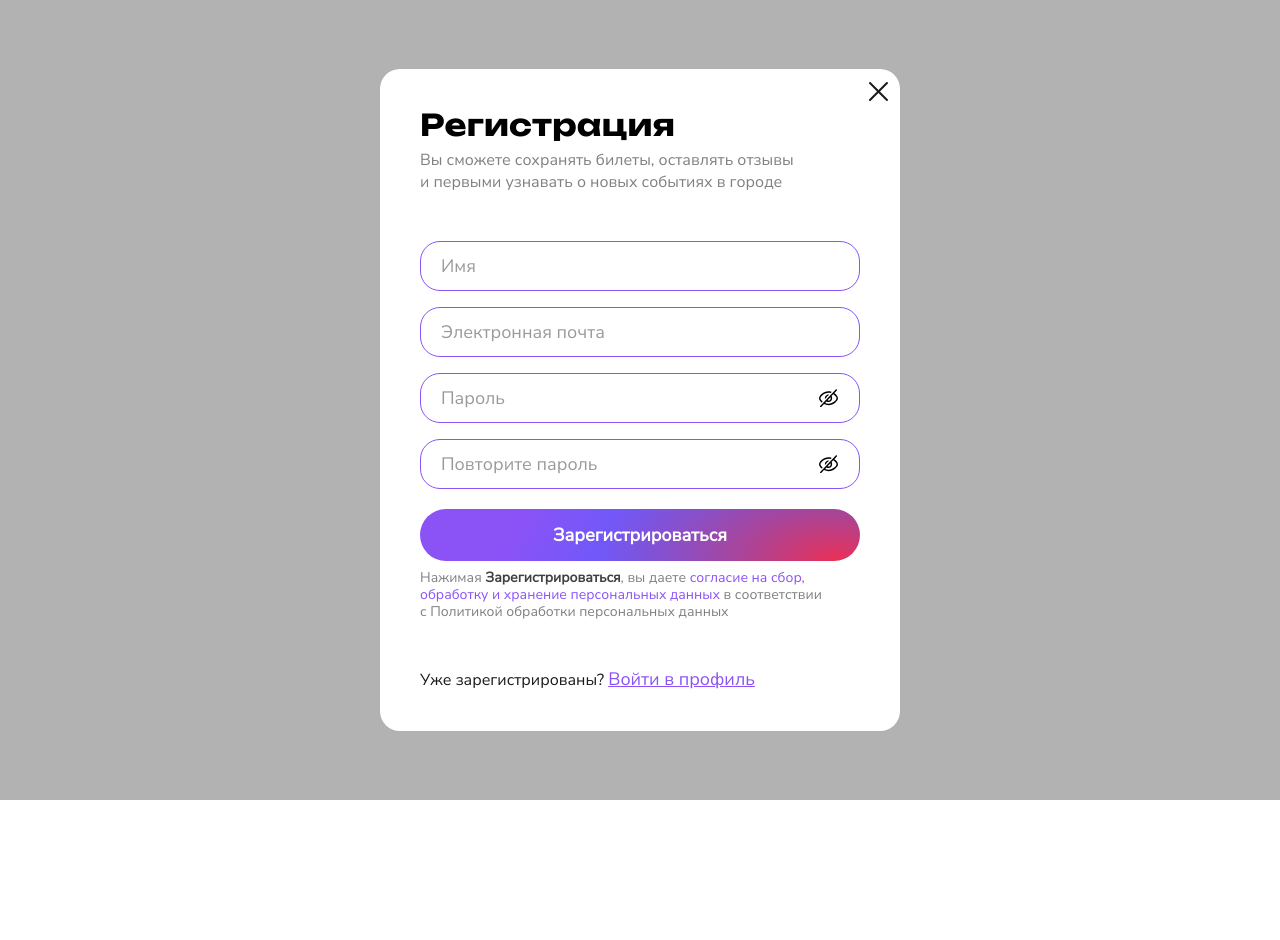
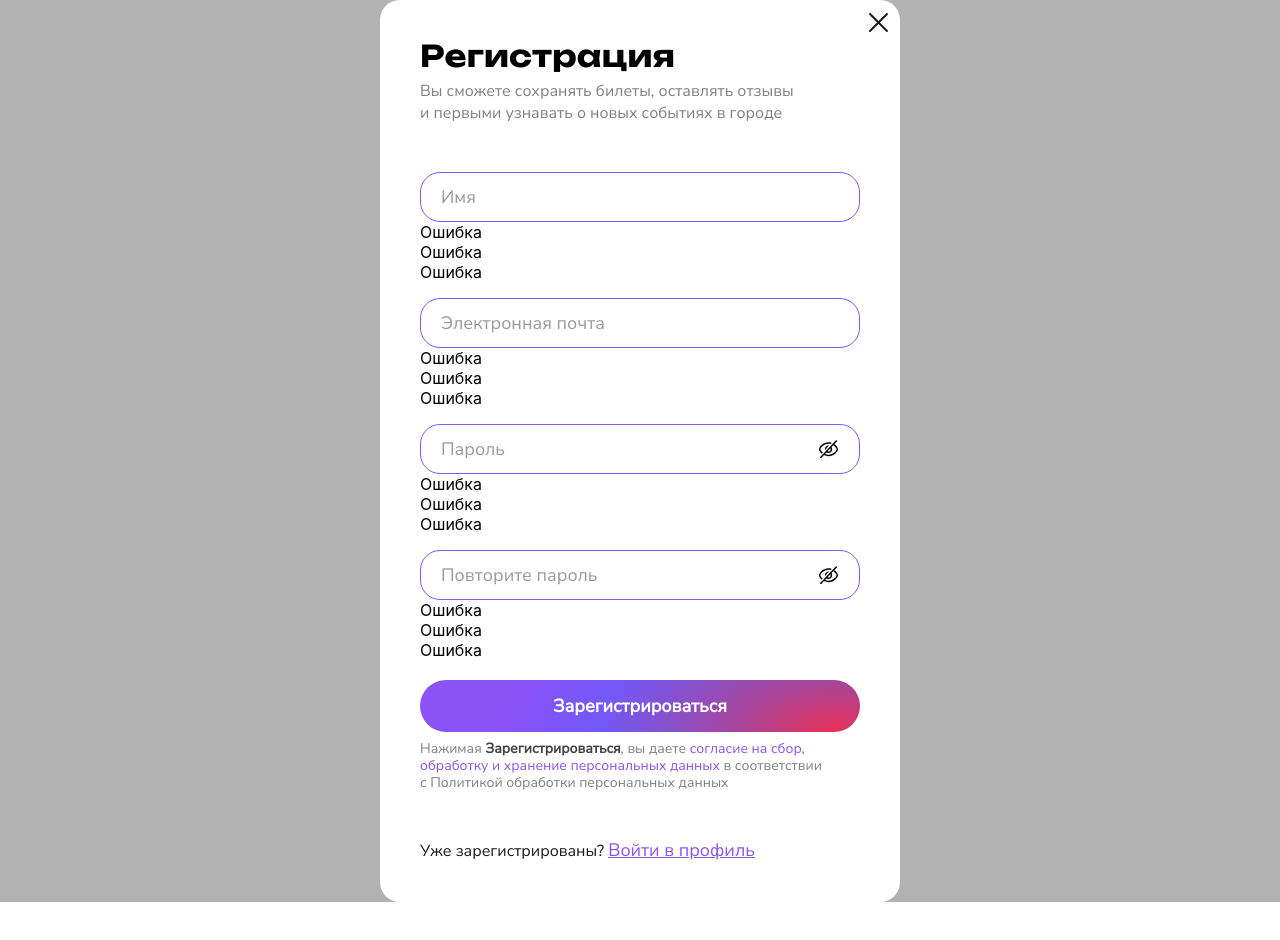
Before and after one commit to by-the-ticket-take-the-ride/frontend, a React (Create React App) app: page / in a window 1280 px wide. Shown: the top 940 px of the page. Built offline with nearby package versions, Linux system fonts and the light colour scheme.

Commit message:
feature: сделать текст ошибки для input

```diff
--- a/src/components/Main/AuthForm/AuthForm.css
+++ b/src/components/Main/AuthForm/AuthForm.css
@@ -44,7 +44,7 @@
 
 .auth-form__button-hide-show-password {
   position: absolute;
-  top: 50%;
+  top: calc(50px * .5);
   transform: translate(0, -50%);
   right: 22px;
   width: 19.5px;
--- a/src/components/Main/AuthForm/AuthForm.jsx
+++ b/src/components/Main/AuthForm/AuthForm.jsx
@@ -149,6 +149,11 @@ function AuthForm(props) {
             {inputAttr?.password && (
               <button className="auth-form__button-hide-show-password button-hover"></button>
             )}
+            <span>
+              Ошибка<br></br>
+              Ошибка<br></br>
+              Ошибка
+            </span>
           </div>
       ))}
       <button
```
